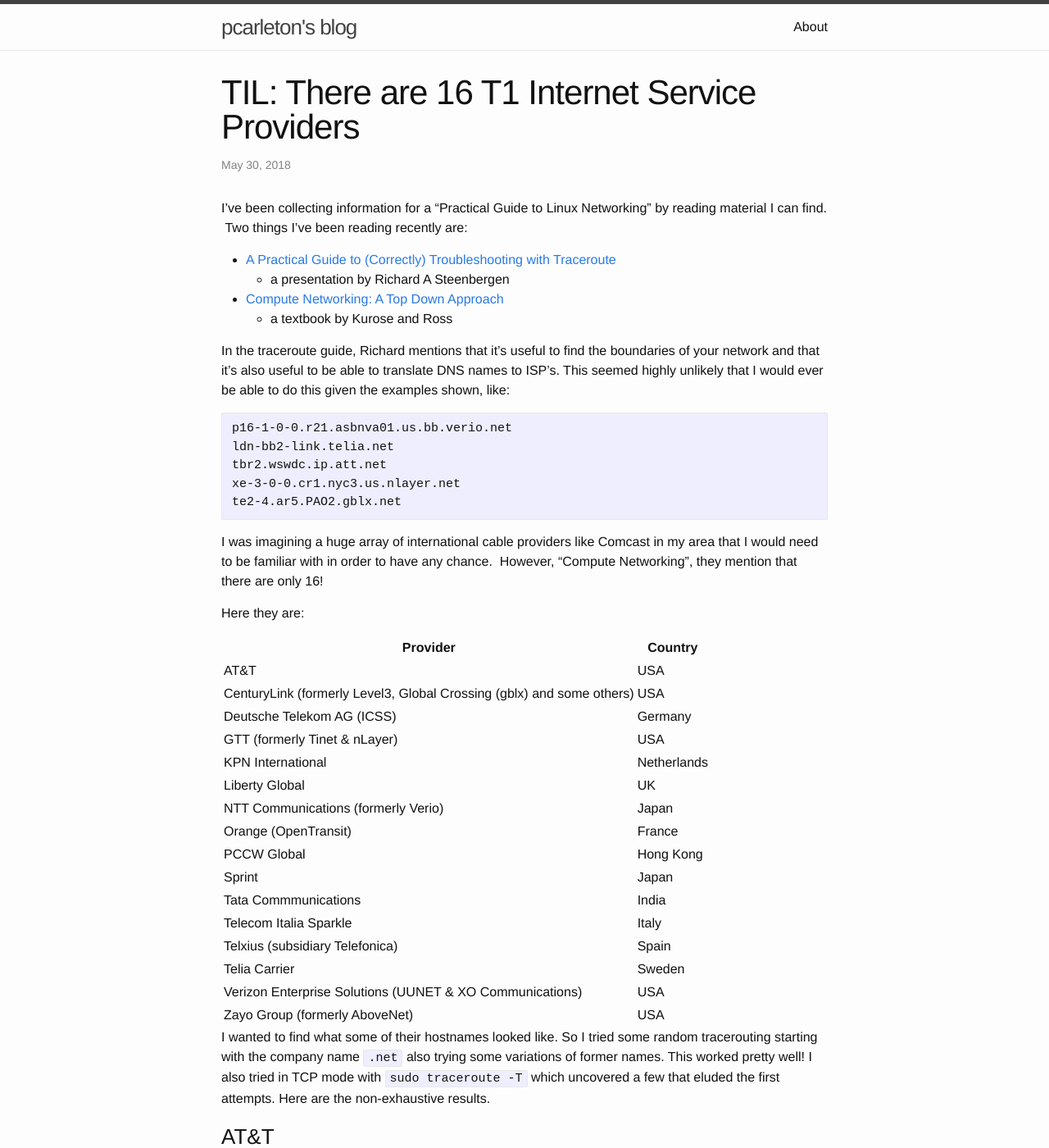
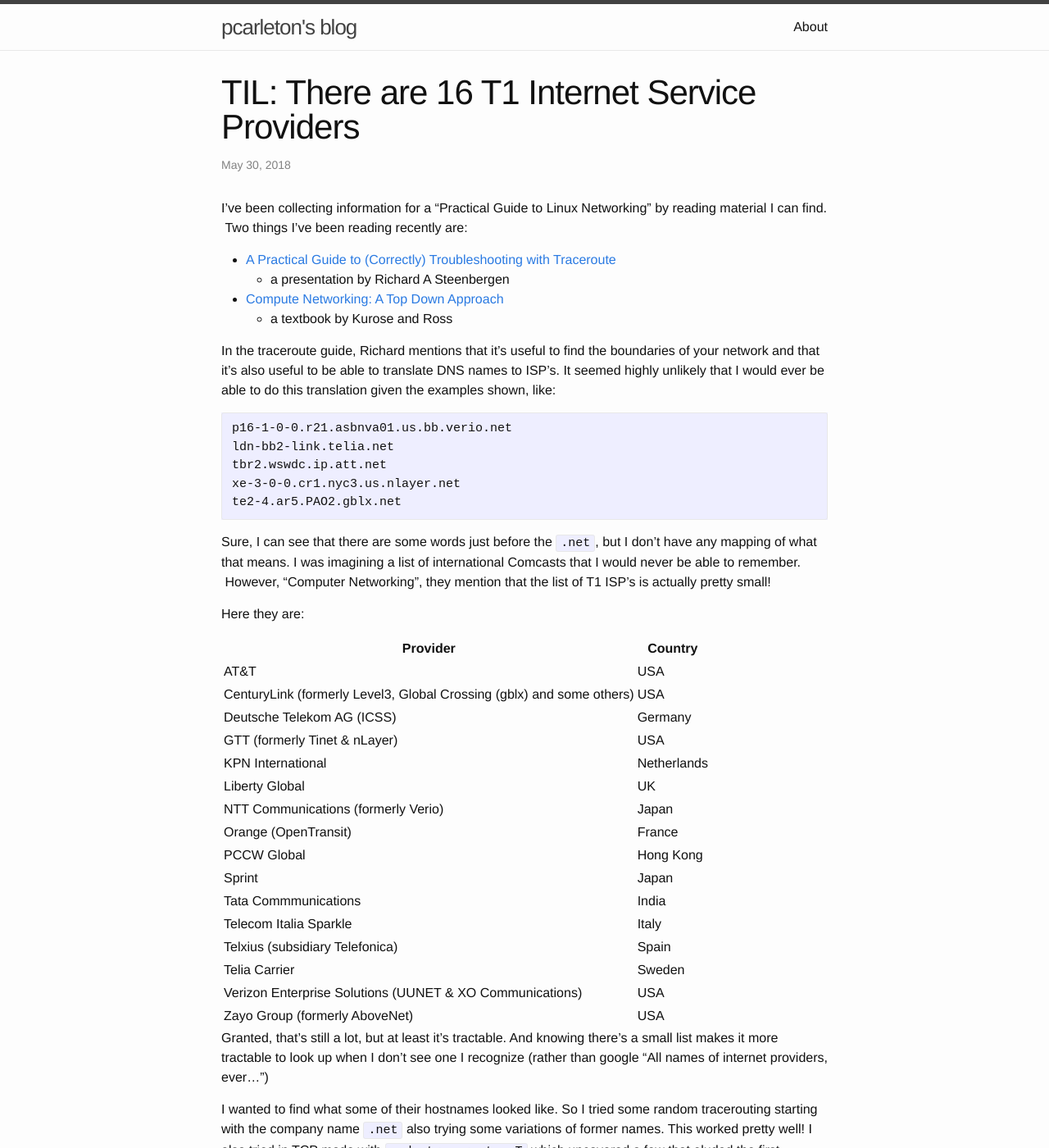
Before and after one commit to pcarleton/pcarleton.github.io, a Jekyll site: the page built from _posts/2018-05-30-t1-isp.md, in a window 1280 px wide and 1400 px high. Shown: the whole window at 82% size. Built offline with Jekyll 4.4.1, drawn with Linux system fonts in a browser that asks for light colours; comment, search, counter and statistics services are not loaded.

Commit message:
Minor edits to ISP post

````diff
--- a/_posts/2018-05-30-t1-isp.md
+++ b/_posts/2018-05-30-t1-isp.md
@@ -10,7 +10,7 @@ I've been collecting information for a "Practical Guide to Linux Networking" by
 * [Compute Networking: A Top Down Approach](https://www.amazon.com/Computer-Networking-Top-Down-Approach-6th/dp/0132856204)
   * a textbook by Kurose and Ross
 
-In the traceroute guide, Richard mentions that it's useful to find the boundaries of your network and that it's also useful to be able to translate DNS names to ISP's. This seemed highly unlikely that I would ever be able to do this given the examples shown, like:
+In the traceroute guide, Richard mentions that it's useful to find the boundaries of your network and that it's also useful to be able to translate DNS names to ISP's. It seemed highly unlikely that I would ever be able to do this translation given the examples shown, like:
 
 ```
 p16-1-0-0.r21.asbnva01.us.bb.verio.net
@@ -20,7 +20,7 @@ xe-3-0-0.cr1.nyc3.us.nlayer.net
 te2-4.ar5.PAO2.gblx.net
 ```
 
-I was imagining a huge array of international cable providers like Comcast in my area that I would need to be familiar with in order to have any chance.  However, "Compute Networking", they mention that there are only 16!
+Sure, I can see that there are some words just before the `.net`, but I don't have any mapping of what that means. I was imagining a list of international Comcasts that I would never be able to remember.  However, "Computer Networking", they mention that the list of T1 ISP's is actually pretty small!
 
 Here they are:
 
@@ -44,9 +44,9 @@ Here they are:
 | Zayo Group (formerly AboveNet) | USA |
 
 
+Granted, that's still a lot, but at least it's tractable.  And knowing there's a small list makes it more tractable to look up when I don't see one I recognize (rather than google "All names of internet providers, ever...")
 
 I wanted to find what some of their hostnames looked like. So I tried some random tracerouting starting with the company name `.net` also trying some variations of former names.  This worked pretty well! I also tried in TCP mode with `sudo traceroute -T` which uncovered a few that eluded the first attempts.  Here are the non-exhaustive results.
-
 
 
 ### AT&T
@@ -139,6 +139,7 @@ After digging in to this stuff, I still had some questions.
 * Is there a map of T1 endpoints somewhere?
 * How much does someone pay to send traffic over a T1?
 
+
 ### Other resources:
 
 * [Wikipedia: Tier 1 Network](https://en.wikipedia.org/wiki/Tier_1_network)
````
